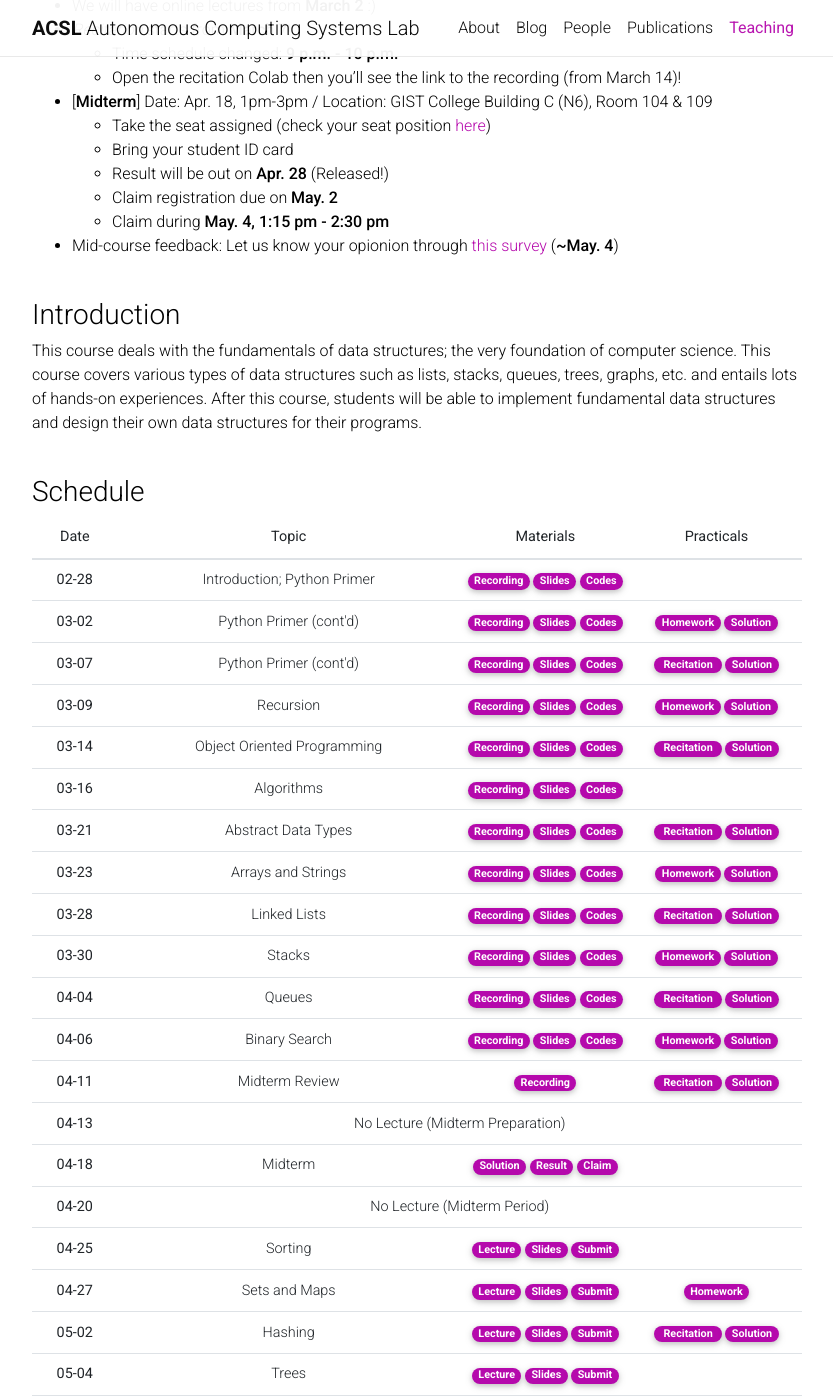
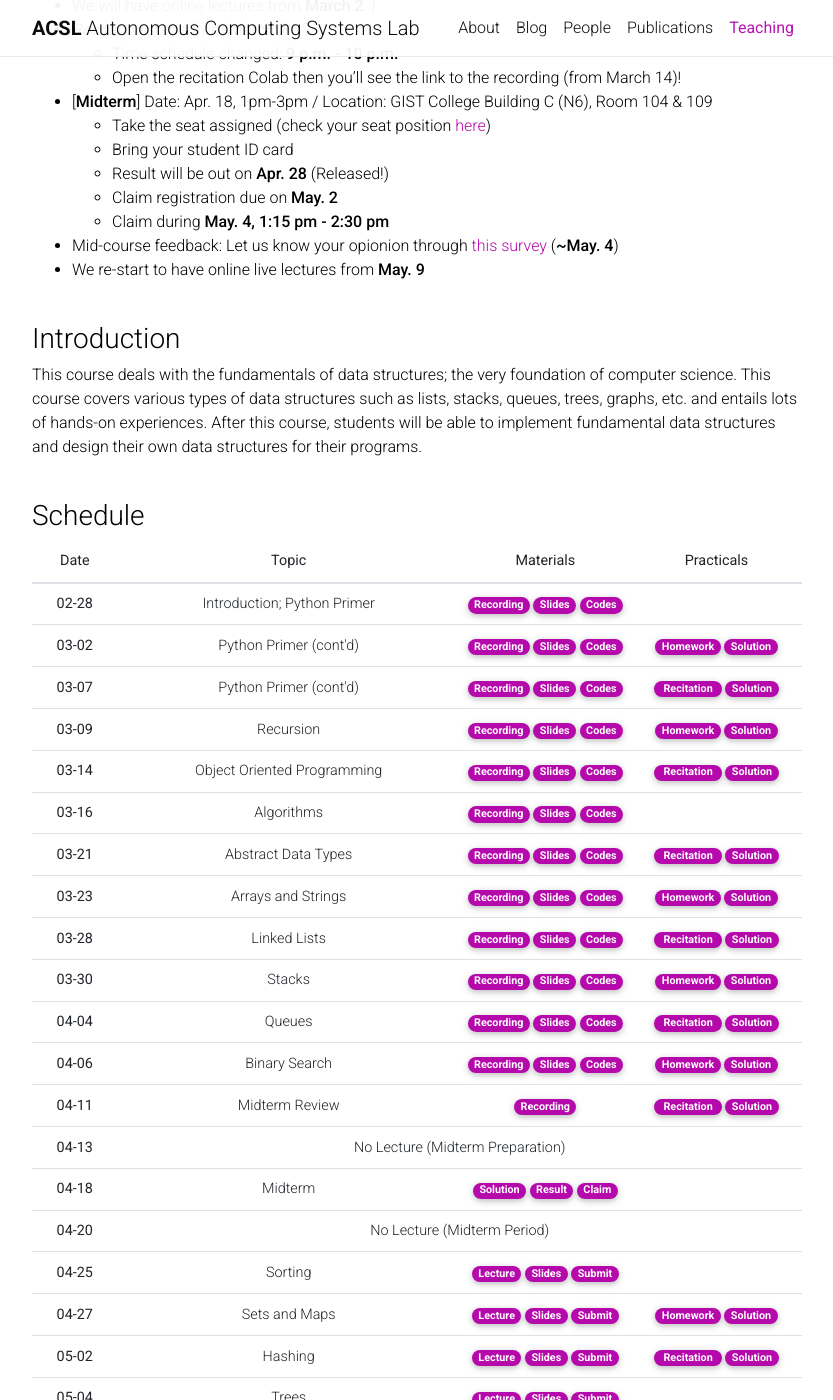
Before and after one commit to Uehwan/Uehwan.github.io, a Jekyll site: the page built from _teaching/datastruct23sp.md, in a window 1280 px wide and 1400 px high, scrolled down 555 px. Shown: the whole window, without its empty margins (223-1056 px from the left). Built offline with Jekyll 4.4.1, drawn with Linux system fonts in a browser that asks for light colours; nearby versions of some CDN libraries; comment, search, counter and statistics services are not loaded; a style sheet for code colours, icons or effects is not loaded.

Commit message:
23-05-09

```diff
--- a/_people/Ue-Hwan-Kim.markdown
+++ b/_people/Ue-Hwan-Kim.markdown
@@ -53,6 +53,7 @@
 - Seminar at GIST-ETRI AI Workshop, Jul. 27, 2022.
 
 **AI for Intelligent Systems to Make Human Lives Better**
+- Seminar at Hyundai Motors, Apr. 20, 2023.
 - Seminar at Hankuk Academy of Foreign Studies (HAFS), Dec. 14, 2022.
 - Seminar at Institute of Control, Robotics and Systems (ICROS), Jun. 23, 2022.
 - Seminar at Cho Chun Shik Graduate School of Green Transportation, KAIST, Mar. 3, 2022.
--- a/_teaching/datastruct23sp.md
+++ b/_teaching/datastruct23sp.md
@@ -30,6 +30,7 @@
   - Claim registration due on **May. 2**
   - Claim during **May. 4, 1:15 pm - 2:30 pm**
 - Mid-course feedback: Let us know your opionion through [this survey](https://forms.gle/PKRA13nKmb7GQPiD6) (**~May. 4**)
+- We re-start to have online live lectures from **May. 9**
 <br/>
 <br/>
 
@@ -259,7 +260,7 @@
       </td>
       <td>
         <a href="https://colab.research.google.com/drive/1gOUb3HylWlJPlPyIy35XVLLDnXPLOPnG?usp=sharing" target="_blank" class="badge badge-pill" style="background-color:#B509AC;">Homework</a>
-        <!--a href="https://colab.research.google.com/drive/1MXT2NzGZg40O-MTLsoPLTbqwOxRqmyIS?usp=sharing" target="_blank" class="badge badge-pill" style="background-color:#B509AC;">Solution</a-->
+        <a href="https://colab.research.google.com/drive/1MXT2NzGZg40O-MTLsoPLTbqwOxRqmyIS?usp=sharing" target="_blank" class="badge badge-pill" style="background-color:#B509AC;">Solution</a>
       </td>
     </tr>
     <tr>
@@ -293,11 +294,11 @@
       <td>Heaps and Priority Queues</td>
       <td>
         <!--a href="https://youtu.be/VayQIdwKJpI" target="_blank" class="badge badge-pill" style="background-color:#B509AC;">Recording</a-->
-        <!--a href="https://docs.google.com/presentation/d/1_LczatD7MRgHi-ZxU881C1jup0sK_e-45b2AmyF8ug0/edit?usp=sharing" target="_blank" class="badge badge-pill" style="background-color:#B509AC;">Slides</a-->
+        <a href="https://docs.google.com/presentation/d/1_LczatD7MRgHi-ZxU881C1jup0sK_e-45b2AmyF8ug0/edit?usp=sharing" target="_blank" class="badge badge-pill" style="background-color:#B509AC;">Slides</a>
         <!--a href="https://colab.research.google.com/drive/1HU6aXp2xjPvIkxIOYDebGyf9A_k1Ysv-?usp=sharing" target="_blank" class="badge badge-pill" style="background-color:#B509AC;">Codes</a-->
       </td>
       <td>
-        <!--a href="https://colab.research.google.com/drive/10kILfFt50KC4L5caESRsjbD581PVCfRl?usp=sharing" target="_blank" class="badge badge-pill" style="background-color:#B509AC;">Homework</a-->
+        <a href="https://colab.research.google.com/drive/1V523Fm_nRqvN9FMBWue9InCQT1COsDCN?usp=sharing" target="_blank" class="badge badge-pill" style="background-color:#B509AC;">&nbsp;Recitation&nbsp;</a>
         <!--a href="https://colab.research.google.com/drive/1TwFM5dKC70jccGnih4ZUXSQDFJs82IHq?usp=sharing" target="_blank" class="badge badge-pill" style="background-color:#B509AC;">Solution</a-->
       </td>
     </tr>
```
